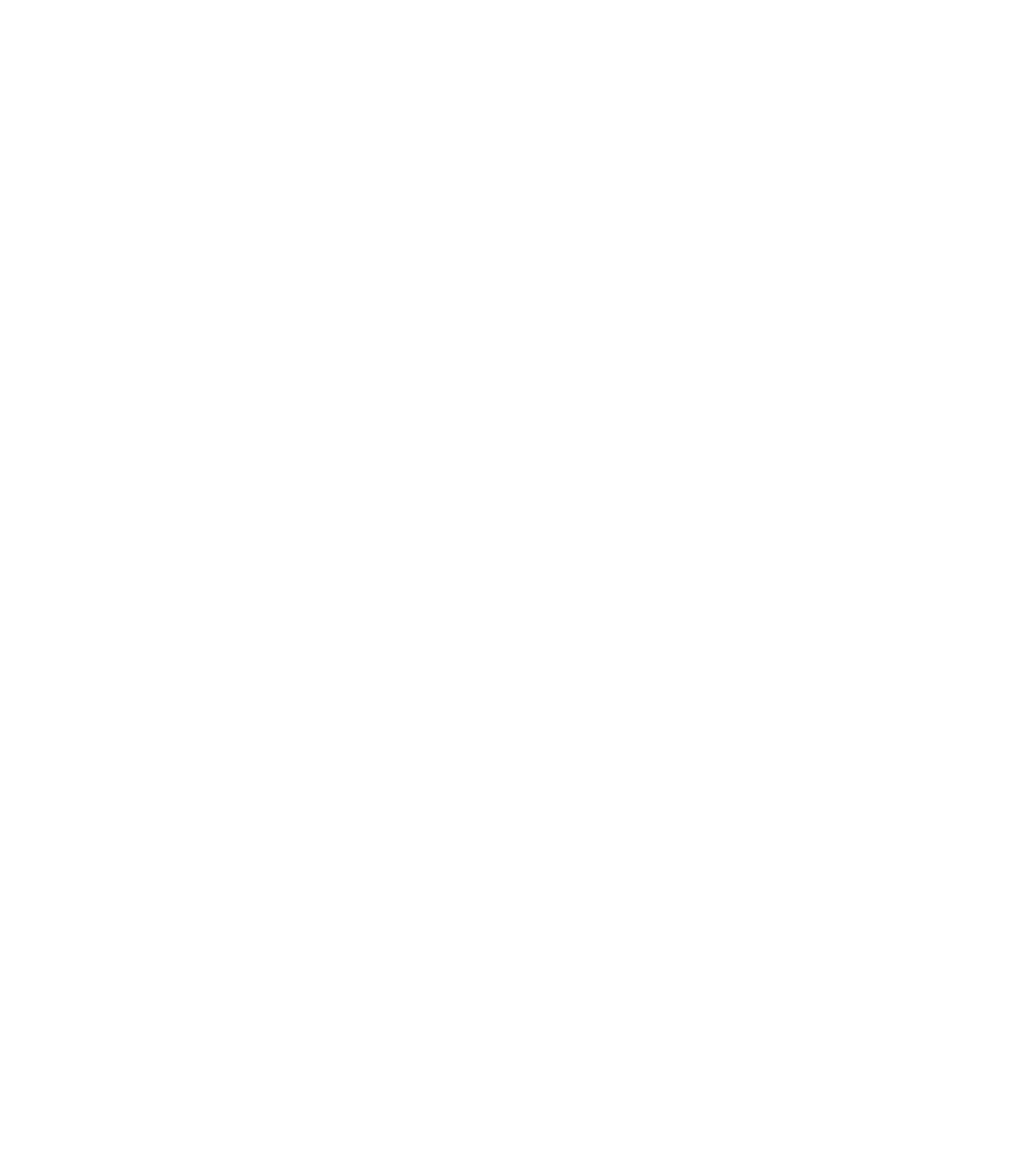
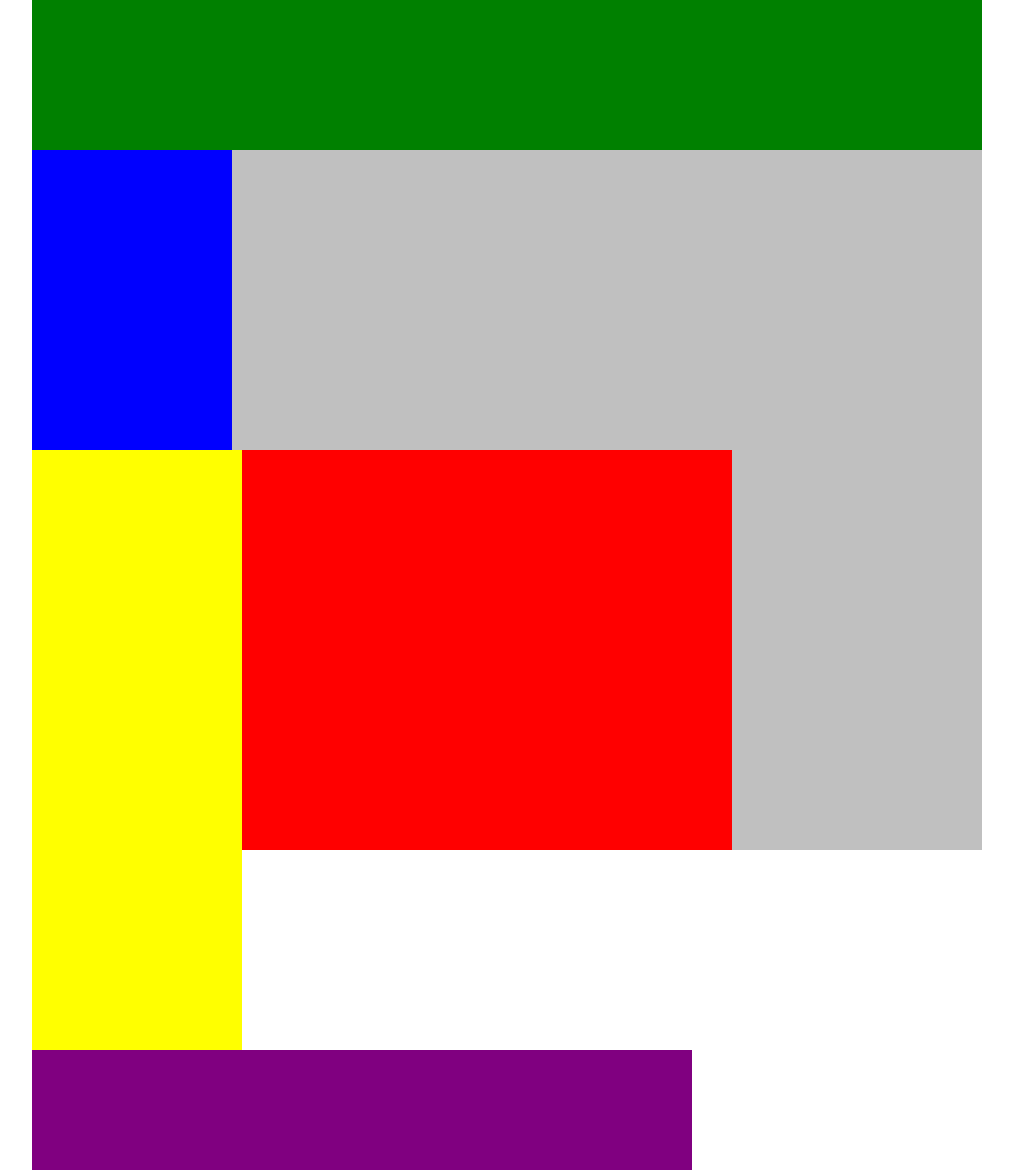
Before and after one commit to dreessen-n/plotting-our-blocks, a plain HTML site: page index.html in a window 1280 px wide. Shown: the whole page, without its empty margins (133-1146 px from the left). Before the commit the page ends 800 px from the top, so only its background shows below. Drawn offline with Linux system fonts and the light colour scheme.

Commit message:
Copy starting code from platform and add to boilerplate

```diff
--- a/index.html
+++ b/index.html
@@ -9,9 +9,16 @@
     <link rel="stylesheet" href="style.css">
 </head>
 <body>
-
-
-
+    <div class="container">
+        <div class="top-nav"></div>
+        <div class="side-nav"></div>
+        <div class="main">
+            <div class="sub-content"></div>
+            <div class="sub-content"></div>
+            <div class="sub-content"></div>
+            <div id="advertisement"></div>
+        </div>
+    </div>
 
     <script src="script.js">
 
--- a/style.css
+++ b/style.css
@@ -5,3 +5,33 @@
     padding: 0px;
     box-sizing: border-box;
 }
+
+.container{
+    width: 950px;
+    background-color: silver;
+    margin: 0px auto;
+}
+.top-nav {
+    height: 150px;
+    background-color: green;
+}
+.side-nav {
+    height: 300px;
+    width: 200px;
+    background-color: blue;
+}
+.main {
+    height: 400px;
+    width: 700px;
+    background-color: red;
+}
+.sub-content {
+    height: 200px;
+    width: 210px;
+    background-color: yellow;
+}
+#advertisement {
+    height: 120px;
+    width: 660px;
+    background-color: purple;
+}
```
